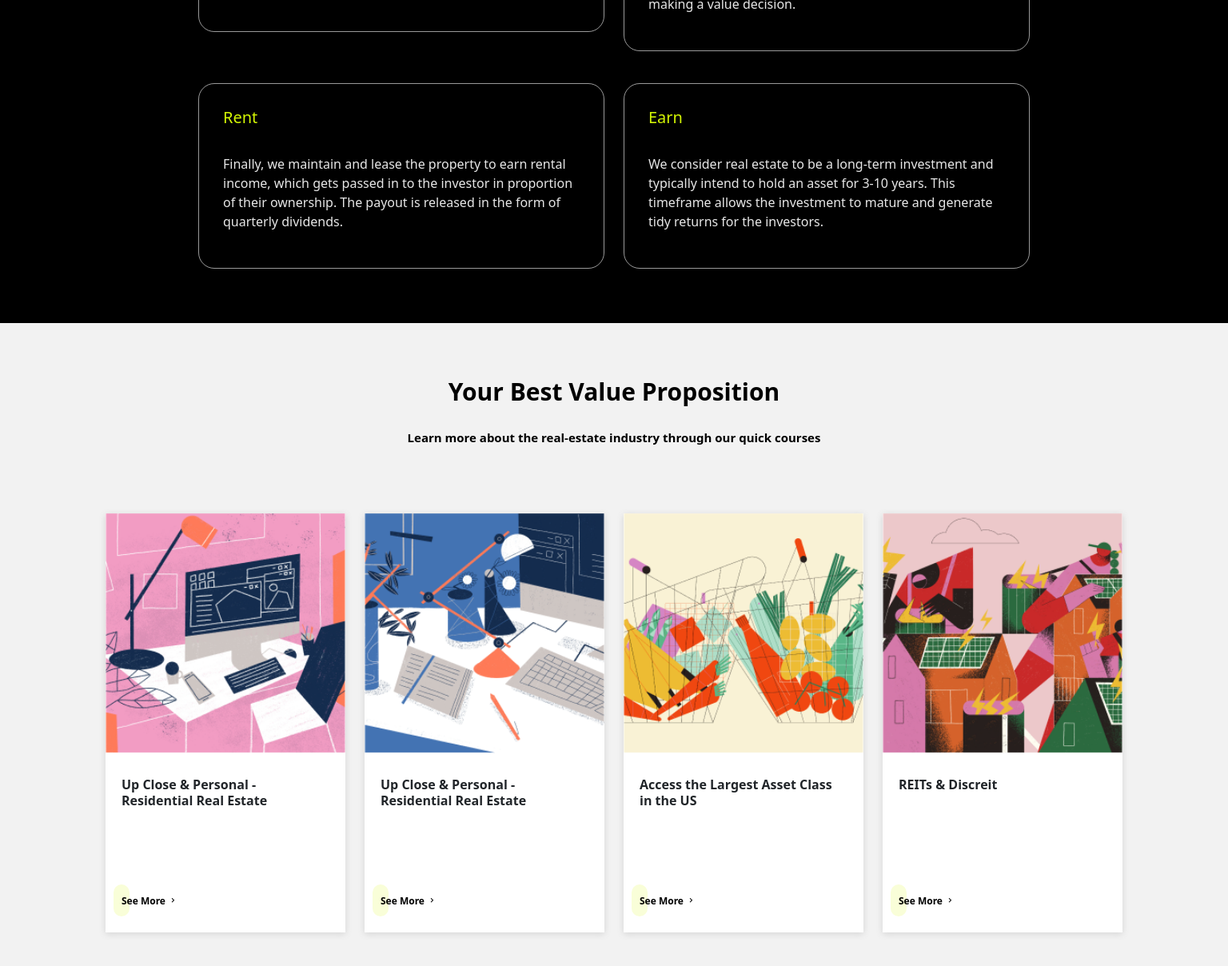
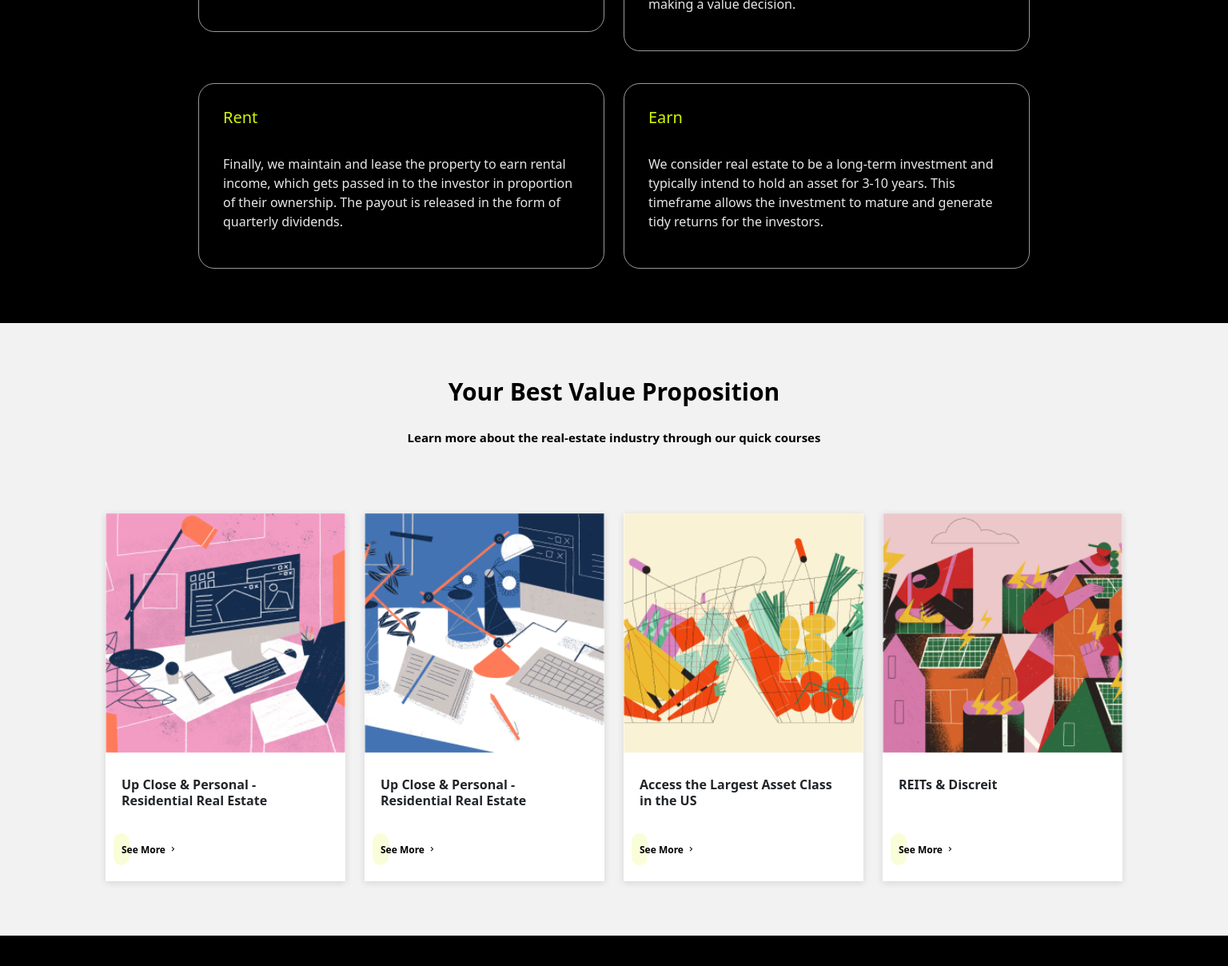
Before and after one commit to webtesting22/vaar, a React (Vite) app: page / in a window 1536 px wide. Shown: the part 3533-4741 px from the top of the page at 80% size. After the commit the page ends 4703 px from the top, so only its background shows below. Built offline with nearby package versions, Linux system fonts and the light colour scheme.

Commit message:
Update Bestvalue.css

```diff
--- a/src/Components/Bestvalue/Bestvalue.css
+++ b/src/Components/Bestvalue/Bestvalue.css
@@ -31,6 +31,13 @@
     padding: 30px 20px;
     height: 28vh;
     position: relative;
+}
+@media (min-width:1300px) and (max-width:3000px){
+    .cards-section .footer-card{
+        padding: 30px 20px;
+        height: 20vh;
+        position: relative;
+    }
 }
 .cards-section .footer-card a{
     font-size: 12px;
```
